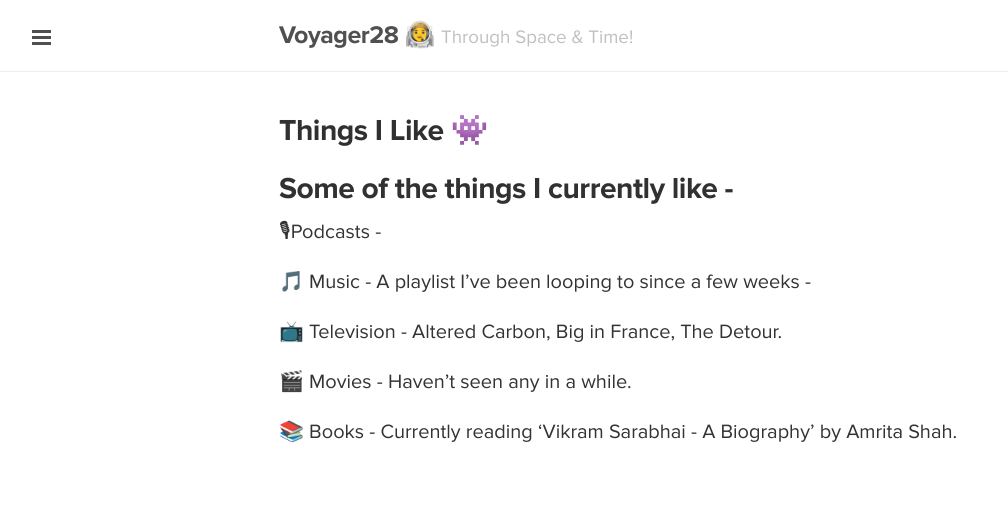
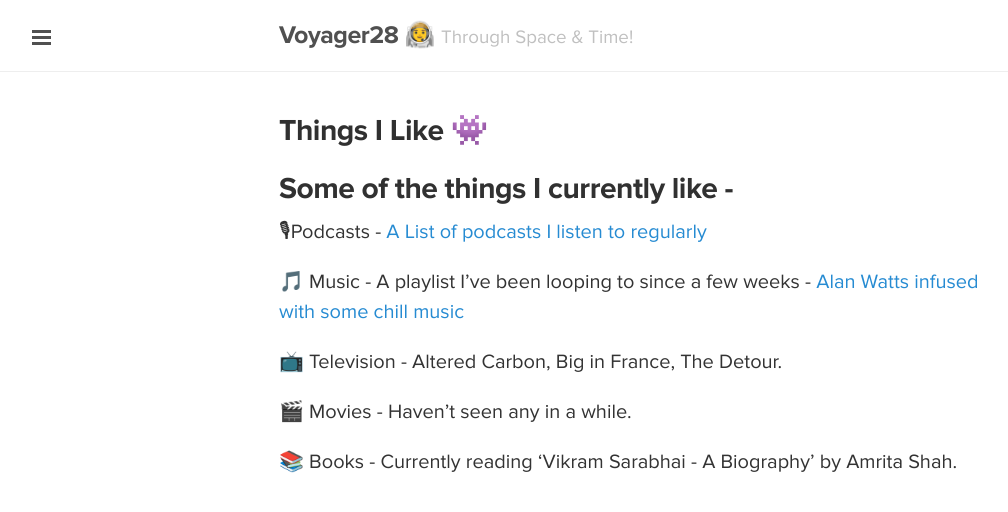
Before and after one commit to agentbigman/Agentbigman.github.io, a Jekyll site: the page built from Category.md, in a window 1280 px wide. Shown: the top 512 px of the page, without its empty margins (1-1009 px from the left). Built offline with Jekyll 4.4.1, drawn with Linux system fonts in a browser that asks for light colours.

Commit message:
Update Category.md

```diff
--- a/Category.md
+++ b/Category.md
@@ -8,13 +8,9 @@ lastmod: 2019-09-15 00:00:00
 
 ## Some of the things I currently like -
 
-🎙Podcasts -
+🎙Podcasts - [A List of podcasts I listen to regularly](https://open.spotify.com/artist/2CCcoAwiAwpIs1hcsqkk3b )
 
-[Some of the Podcasts I Listen to ]: https://lists.pocketcasts.com/9eff960d-d769-41e1-a878-4205118cc4a4	"Link!"
-
-🎵 Music - A playlist I’ve been looping to since a few weeks -
-
-[Alan Watts infused with some chill music!]: https://open.spotify.com/artist/2CCcoAwiAwpIs1hcsqkk3b	"Alan Watts"
+🎵 Music - A playlist I’ve been looping to since a few weeks - [Alan Watts infused with some chill music](https://open.spotify.com/artist/2CCcoAwiAwpIs1hcsqkk3b )
 
 📺 Television - Altered Carbon, Big in France, The Detour.
 
```
